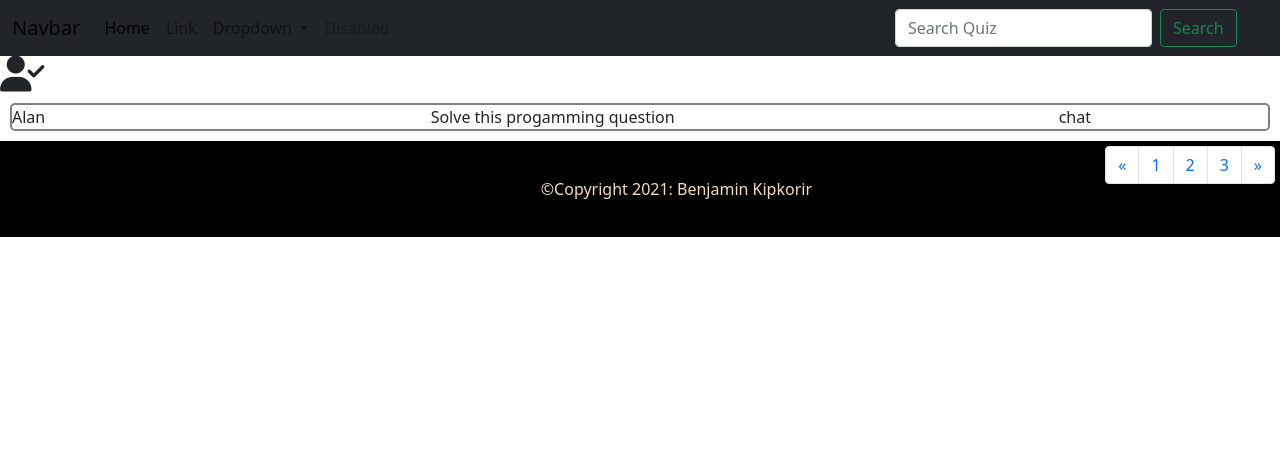
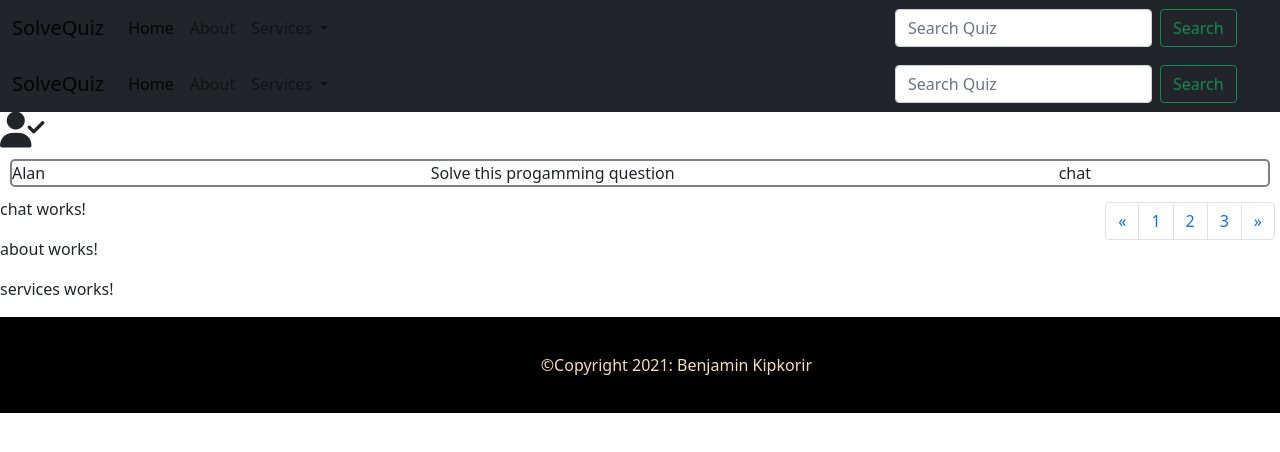
Before and after one commit to Kipkorir2017/SolveQ-FE, an Angular app: page /post in a window 1280 px wide. Before the commit this address led to /. Shown: the top 452 px of the page. Built offline with nearby package versions, Linux system fonts and the light colour scheme.

Commit message:
add routing

```diff
--- a/src/app/app.component.html
+++ b/src/app/app.component.html
@@ -1,5 +1,9 @@
 <app-navbar></app-navbar>
+<router-outlet></router-outlet>
 <app-landing></app-landing>
+<app-chat></app-chat>
+<app-about></app-about>
+<app-services></app-services>
 
 
 <app-footer></app-footer>
--- a/src/app/app.module.ts
+++ b/src/app/app.module.ts
@@ -10,6 +10,8 @@ import { RegisterComponent } from './components/register/register.component';
 import { LoginComponent } from './components/login/login.component';
 import { ChatComponent } from './components/chat/chat.component';
 import { PostComponent } from './components/post/post.component';
+import { AboutComponent } from './components/about/about.component';
+import { ServicesComponent } from './components/services/services.component';
 
 @NgModule({
   declarations: [
@@ -20,7 +22,9 @@ import { PostComponent } from './components/post/post.component';
     RegisterComponent,
     LoginComponent,
     ChatComponent,
-    PostComponent
+    PostComponent,
+    AboutComponent,
+    ServicesComponent
   ],
   imports: [
     BrowserModule,
--- /dev/null
+++ b/src/app/components/about/about.component.html
@@ -0,0 +1 @@
+<p>about works!</p>
--- /dev/null
+++ b/src/app/components/about/about.component.ts
@@ -0,0 +1,15 @@
+import { Component, OnInit } from '@angular/core';
+
+@Component({
+  selector: 'app-about',
+  templateUrl: './about.component.html',
+  styleUrls: ['./about.component.css']
+})
+export class AboutComponent implements OnInit {
+
+  constructor() { }
+
+  ngOnInit(): void {
+  }
+
+}
--- a/src/app/components/navbar/navbar.component.html
+++ b/src/app/components/navbar/navbar.component.html
@@ -1,20 +1,20 @@
 <nav class="navbar navbar-expand-lg navbar-light bg-dark">
     <div class="container-fluid">
-      <a class="navbar-brand" href="#">Navbar</a>
+      <a class="navbar-brand" routerLink="landing">SolveQuiz</a>
       <button class="navbar-toggler" type="button" data-bs-toggle="collapse" data-bs-target="#navbarSupportedContent" aria-controls="navbarSupportedContent" aria-expanded="false" aria-label="Toggle navigation">
         <span class="navbar-toggler-icon"></span>
       </button>
       <div class="collapse navbar-collapse" id="navbarSupportedContent">
         <ul class="navbar-nav me-auto mb-2 mb-lg-0">
           <li class="nav-item">
-            <a class="nav-link active" aria-current="page" href="#">Home</a>
+            <a class="nav-link active" aria-current="page" routerLink="/landing">Home</a>
           </li>
           <li class="nav-item">
-            <a class="nav-link" href="#">Link</a>
+            <a class="nav-link " routerLink="about">About</a>
           </li>
           <li class="nav-item dropdown">
-            <a class="nav-link dropdown-toggle" href="#" id="navbarDropdown" role="button" data-bs-toggle="dropdown" aria-expanded="false">
-              Dropdown
+            <a class="nav-link  dropdown-toggle" routerLink="services" id="navbarDropdown" role="button" data-bs-toggle="dropdown" aria-expanded="true">
+              Services
             </a>
             <ul class="dropdown-menu" aria-labelledby="navbarDropdown">
               <li><a class="dropdown-item" href="#">Action</a></li>
@@ -23,9 +23,7 @@
               <li><a class="dropdown-item" href="#">Something else here</a></li>
             </ul>
           </li>
-          <li class="nav-item">
-            <a class="nav-link disabled">Disabled</a>
-          </li>
+
         </ul>
         <form class="d-flex">
           <input class="form-control me-2" type="search" placeholder="Search Quiz" aria-label="Search">
--- /dev/null
+++ b/src/app/components/services/services.component.html
@@ -0,0 +1 @@
+<p>services works!</p>
--- /dev/null
+++ b/src/app/components/services/services.component.ts
@@ -0,0 +1,15 @@
+import { Component, OnInit } from '@angular/core';
+
+@Component({
+  selector: 'app-services',
+  templateUrl: './services.component.html',
+  styleUrls: ['./services.component.css']
+})
+export class ServicesComponent implements OnInit {
+
+  constructor() { }
+
+  ngOnInit(): void {
+  }
+
+}
```
Also changed, not shown: src/app/app-routing.module.ts (+10 -2 lines), src/app/components/about/about.component.css (added), src/app/components/services/services.component.css (added), 2 other files (tests, documents, lock files or other folders).
